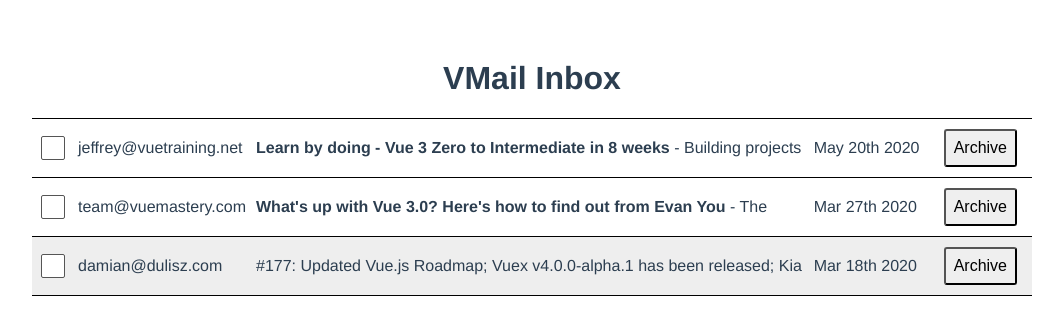
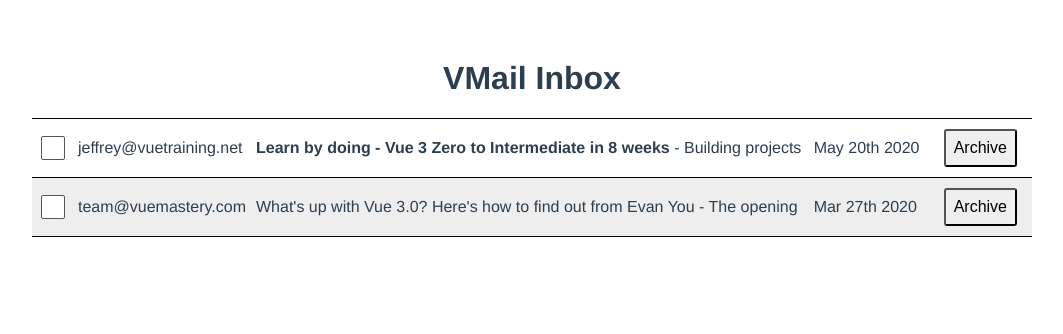
Before and after one commit to clairechabas/minimailist-email-inbox, a Vue app: page / in a window 1280 px wide. Shown: the top 334 px of the page, without its empty margins (108-1171 px from the left). Built offline with nearby package versions, Linux system fonts and the light colour scheme; data requests are answered from the project's data file.

Commit message:
feat: getting and updating emails with axios + refactoring

```diff
--- a/db.json
+++ b/db.json
@@ -7,7 +7,7 @@
       "body": "The opening keynote of VueConf US this year was Evan You (the creator of Vue), giving his State of the Vuenion address. He walked us through the journey of getting Vue 3 from a prototype to a reality the past year. He also dove into Vue's overall growth in the community.",
       "sentAt": "2020-03-27T18:25:43.511Z",
       "archived": false,
-      "read": false
+      "read": true
     },
     {
       "id": 2,
@@ -24,7 +24,7 @@
       "subject": "#177: Updated Vue.js Roadmap; Vuex v4.0.0-alpha.1 has been released; Kia King Ishii join the core team; Nuxt v2.12 released; Videos from Vue.js Amsterdam 2020 are here!",
       "body": "First of all, lets congratulate Kia King Ishii on joining the Vue.js core team! 🎉 He has been doing an incredible job building vuex-orm and will now focus on working on the next versions of Vuex.\n\nSpeaking of which – Vuex v4.0.0-alpha.1 has just been released! This is the version of Vuex that will work with Vue 3.0 but keep the familiar API you know from the current version.",
       "sentAt": "2020-03-18T18:25:43.511Z",
-      "archived": false,
+      "archived": true,
       "read": true
     },
     {
--- a/src/App.vue
+++ b/src/App.vue
@@ -1,47 +1,23 @@
 <template>
   <h1>VMail Inbox</h1>
 
-  <table class="mail-table">
-    <tbody>
-      <tr
-        v-for="email in unarchivedEmails"
-        :key="email.id"
-        :class="['clickable', email.read ? 'read' : '']"
-        @click="email.read = true"
-      >
-        <td>
-          <input type="checkbox">
-        </td>
-        <td>{{ email.from }}</td>
-        <td>
-          <p><span class="subject">{{ email.subject }}</span> - {{ email.body }}</p>
-        </td>
-        <td class="date">{{ format(new Date(email.sentAt), 'MMM do yyyy') }}</td>
-        <td><button @click="email.archived = true">Archive</button></td>
-      </tr>
-    </tbody>
-  </table>
+  <Suspense>
+    <template #default>
+      <Inbox />
+    </template>
+    <template #fallback>
+      Loading...
+    </template>
+  </Suspense>
 </template>
 
 <script>
-import { emails } from '../db.json'
-import { format } from 'date-fns'
+import Inbox from './components/Inbox'
 
 export default {
-  data() {
-    return {
-      format,
-      emails,
-    }
+  components: {
+    Inbox,
   },
-  computed: {
-    sortedEmails() {
-      return this.emails.sort((email1, email2) => email1.sentAt < email2.sentAt ? 1 : -1)
-    },
-    unarchivedEmails() {
-      return this.sortedEmails.filter(email => !email.archived)
-    }
-  }
 }
 </script>
 
--- /dev/null
+++ b/src/components/Inbox/Inbox.vue
@@ -0,0 +1,60 @@
+<template>
+  <table class="mail-table">
+    <tbody>
+      <tr v-for="email in unarchivedEmails" :key="email.id" :class="['clickable', email.read ? 'read' : '']"
+        @click="markAsRead(email)">
+        <td>
+          <input type="checkbox">
+        </td>
+        <td>{{ email.from }}</td>
+        <td>
+          <p><span class="subject">{{ email.subject }}</span> - {{ email.body }}</p>
+        </td>
+        <td class="date">{{ format(new Date(email.sentAt), 'MMM do yyyy') }}</td>
+        <td><button @click="archive(email)">Archive</button></td>
+      </tr>
+    </tbody>
+  </table>
+</template>
+
+<script>
+import { format } from 'date-fns'
+import { ref } from 'vue'
+import axios from 'axios'
+
+export default {
+  async setup() {
+    const { data: emails } = await axios.get('http://localhost:3000/emails')
+
+    return {
+      format,
+      emails: ref(emails),
+    }
+  },
+
+  computed: {
+    sortedEmails() {
+      return this.emails.sort((email1, email2) => email1.sentAt < email2.sentAt ? 1 : -1)
+    },
+    unarchivedEmails() {
+      return this.sortedEmails.filter(email => !email.archived)
+    }
+  },
+
+  methods: {
+    markAsRead(email) {
+      email.read = true
+      this.updateEmail(email)
+    },
+    archive(email) {
+      email.archived = true
+      this.updateEmail(email)
+    },
+    updateEmail(email) {
+      axios.put(`http://localhost:3000/emails/${email.id}`, email)
+    }
+  }
+}
+</script>
+
+<style lang="scss" scoped></style>
--- /dev/null
+++ b/src/components/Inbox/index.js
@@ -0,0 +1,3 @@
+import Inbox from './Inbox.vue';
+
+export default Inbox;
```
